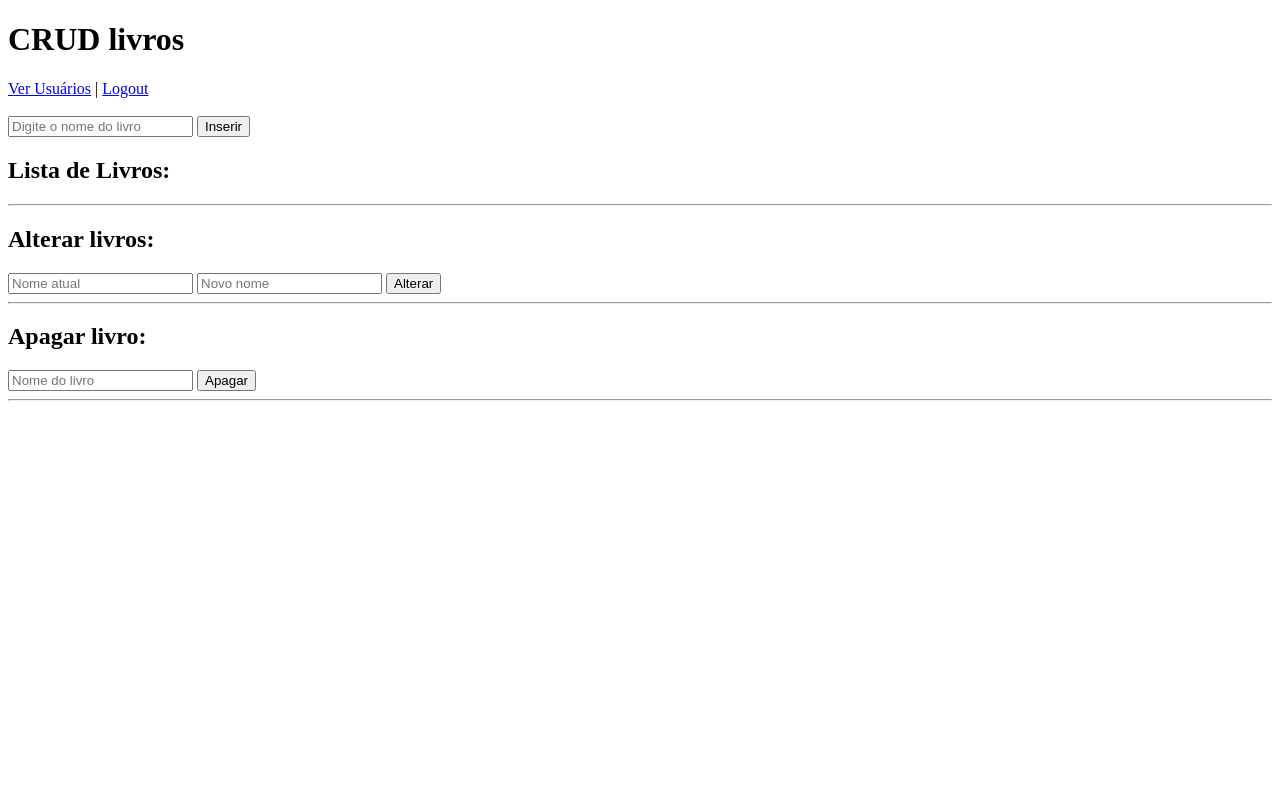
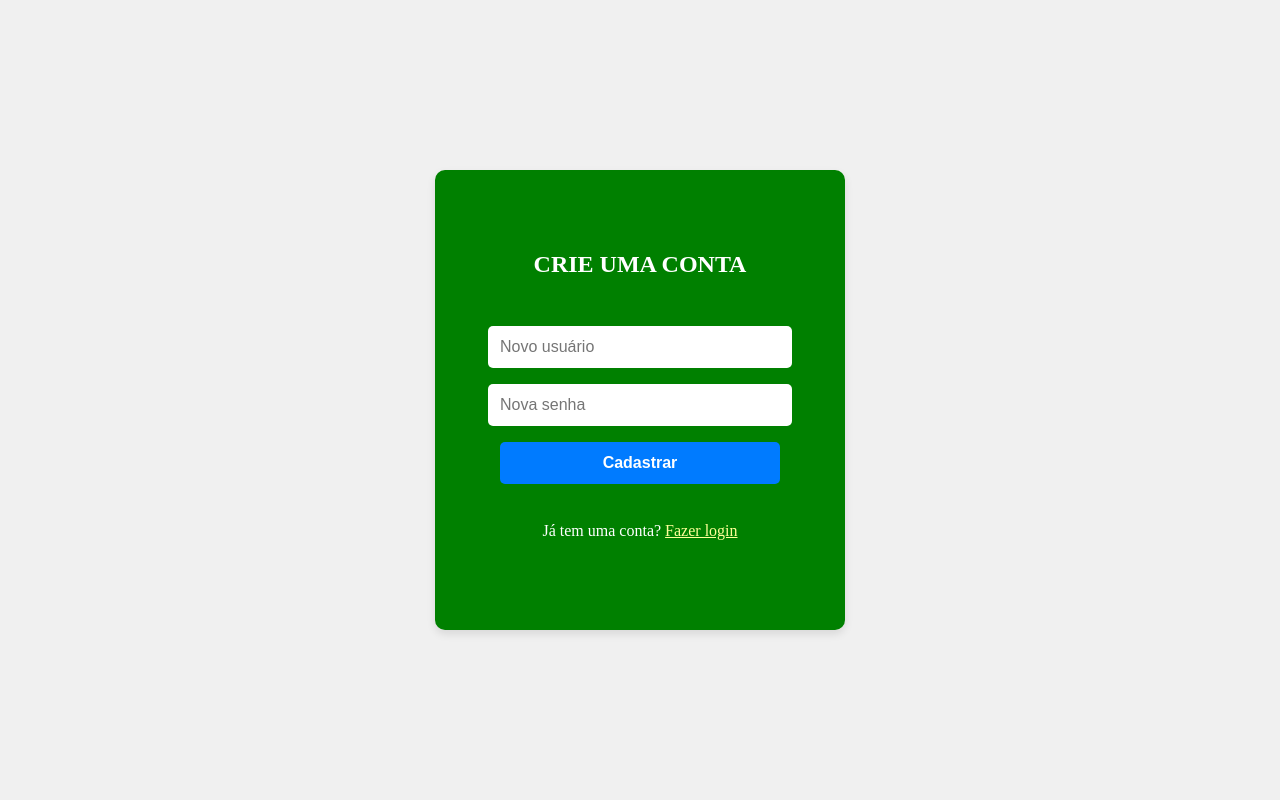
Before and after one commit to Adrelzin/Projeto-pp2, a Flask app: page /cadastro in a window 1280 px wide. Run offline with Flask 3, Linux system fonts and the light colour scheme.

Commit message:
Update cadastro.html

```diff
--- a/templates/cadastro.html
+++ b/templates/cadastro.html
@@ -2,48 +2,106 @@
 <html lang="pt-br">
 <head>
     <meta charset="UTF-8">
-    <title>CRUD livros</title>
+    <title>Cadastro - Sistema de Livros</title>
+    <link rel="icon" href="{{ url_for('static', filename='logo.ico') }}" type="image/x-icon">
+    <style>
+        body {
+            margin: 0;
+            padding: 0;
+            min-height: 100vh;
+            display: flex;
+            align-items: center;
+            justify-content: center;
+            background-color: #f0f0f0;
+        }
+
+        .container {
+            background-color: green;
+            display: flex;
+            flex-direction: column;
+            align-items: center;
+            justify-content: center;
+            padding: 30px;
+            border-radius: 10px;
+            box-shadow: 0 4px 8px rgba(0,0,0,0.1);
+            width: 350px;
+            min-height: 400px;
+        }
+
+        h1 {
+            color: white;
+            margin: 0 0 20px 0;
+            text-align: center;
+            font-size: 24px;
+        }
+
+        form {
+            display: flex;
+            flex-direction: column;
+            align-items: center;
+            width: 100%;
+            margin: 20px 0;
+        }
+
+        input {
+            margin: 8px 0;
+            padding: 12px;
+            width: 80%;
+            border: none;
+            border-radius: 5px;
+            font-size: 16px;
+        }
+
+        input[type="submit"] {
+            background-color: #007bff;
+            color: white;
+            cursor: pointer;
+            font-weight: bold;
+        }
+
+        input[type="submit"]:hover {
+            background-color: #0056b3;
+        }
+
+        p {
+            color: white;
+            text-align: center;
+            margin: 10px 0;
+        }
+
+        p a {
+            color: #ffff99;
+            text-decoration: underline;
+        }
+
+        p a:hover {
+            color: #ffffff;
+        }
+
+        .erro {
+            background-color: #ff4444;
+            color: white;
+            padding: 10px;
+            border-radius: 5px;
+            margin: 10px 0;
+        }
+    </style>
 </head>
 <body>
-    <h1>CRUD livros</h1>
+    <div class="container">
+        <h1>CRIE UMA CONTA</h1>
 
-    <nav>
-        <a href="/usuarios">Ver Usuários</a> |
-        <a href="/logout">Logout</a>
-    </nav>
-    <br>
+        {% if erro %}
+            <p class="erro"><strong>{{ erro }}</strong></p>
+        {% endif %}
 
-    <form action="/criar" method="post">
-        <input type="text" name="nome"
-        placeholder="Digite o nome do livro" required>
-        <input type="submit" value="Inserir">
-    </form>
-
-    <h2>Lista de Livros:</h2>
-    <ul>
-        {% for livro in livros %}
-            <li>{{ livro }}</li>
-        {% endfor %}
-    </ul>
-
-    <hr>
-
-    <h2> Alterar livros:</h2>
-        <form action = "/alterar" method="post">
-            <input type="text" name = "old_name" placeholder = "Nome atual" required>
-            <input type="text "name = "new_name" placeholder= "Novo nome" required>
-            <input type = "submit" value = "Alterar">
+        <form method="post">
+            <input type="text" name="nome" placeholder="Novo usuário" required>
+            <input type="password" name="senha" placeholder="Nova senha" required>
+            <input type="submit" value="Cadastrar">
         </form>
 
-
-    <hr>
-
-    <h2>Apagar livro:</h2>
-    <form action="/apagar" method="post">
-        <input type="text" name="nome" placeholder="Nome do livro" required>
-        <input type="submit" value="Apagar">
-    </form>
-
-    <hr>
+        <p>Já tem uma conta? <a href="/login">Fazer login</a></p>
+    </div>
 </body>
 </html>
```
